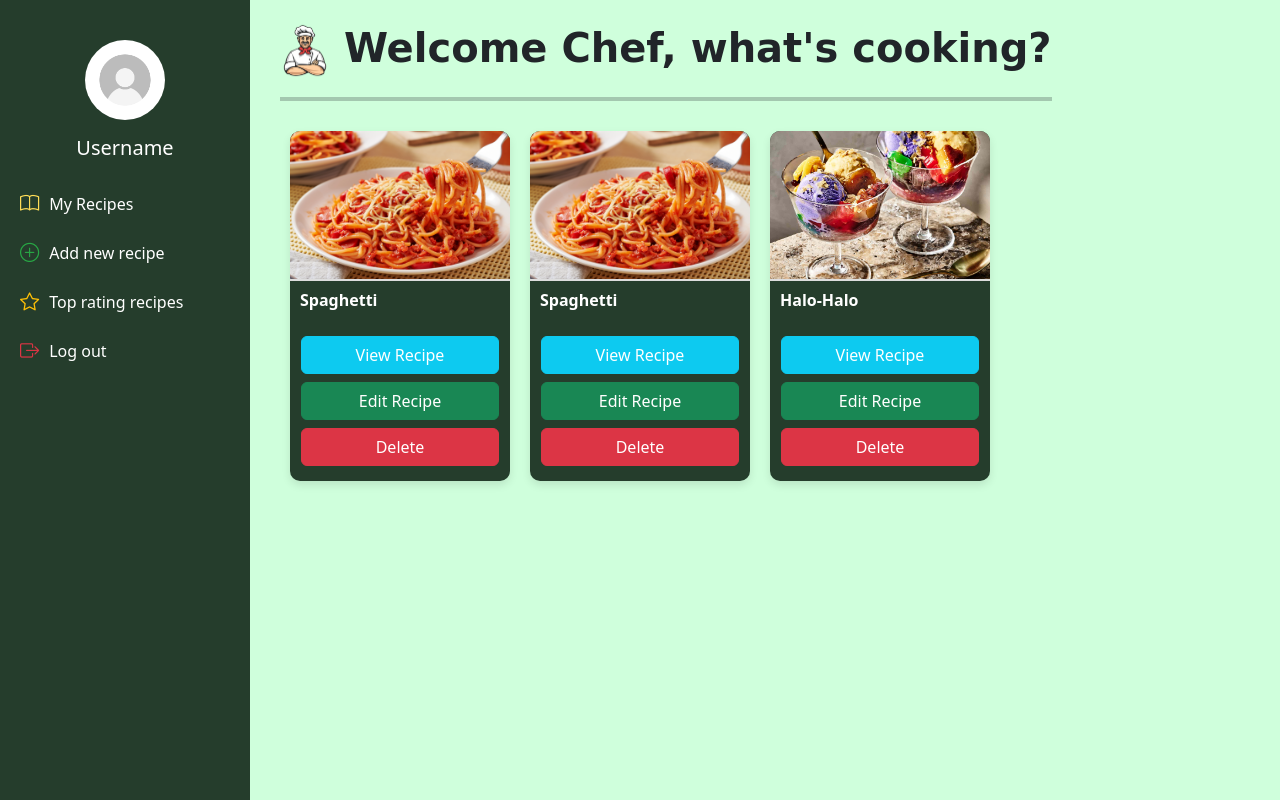
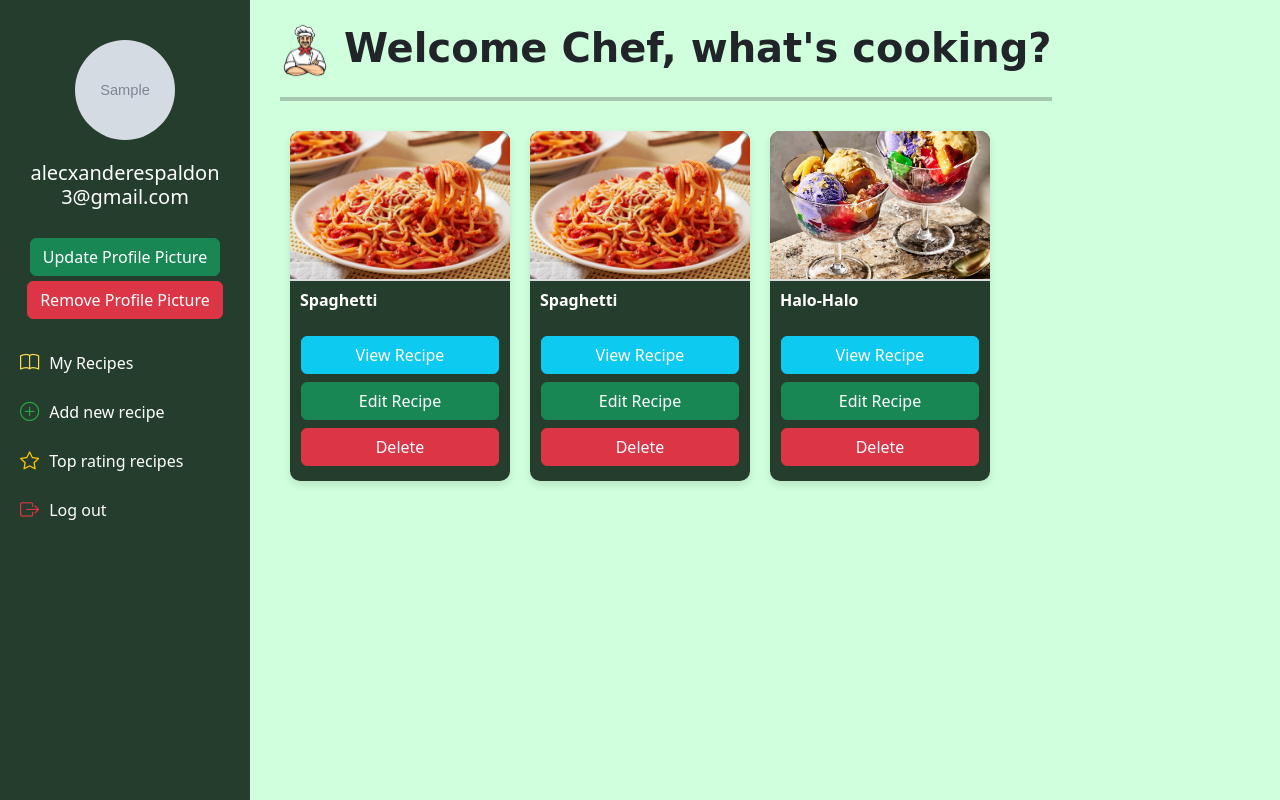
Before and after one commit to alecxander567/Recipe-Maker, a Django app: page /chef-homepage/ in a window 1280 px wide. Run offline with Django 5.2, Linux system fonts and the light colour scheme; a user stored in the database is signed in; data comes from the database, SQL or seed files in the repository; tables that the repository leaves empty hold one stand-in row (values such as "Sample post"); grey boxes marked "Sample" are stand-in pictures.

Commit message:
Add files via upload

```diff
--- a/my_app/templates/chefhomepage.html
+++ b/my_app/templates/chefhomepage.html
@@ -22,6 +22,7 @@
             position: fixed;
             padding-top: 20px;
             text-align: center;
+            overflow-y: auto;
         }
         .sidebar .profile {
             padding: 20px;
@@ -32,9 +33,14 @@
             border-radius: 50%;
             margin-bottom: 10px;
         }
-        .sidebar .profile h5 {
-            margin: 0;
-        }
+        .email-container {
+          max-width: 100%;
+          word-wrap: break-word;
+          overflow-wrap: break-word;
+          text-align: center;
+          padding: 5px;
+          white-space: normal;
+      }
         .sidebar a {
             padding: 10px 20px;
             display: flex;
@@ -125,15 +131,56 @@
         label {
             font-weight: 900;
         }
+        #loader {
+          position: fixed;
+          width: 100%;
+          height: 100%;
+          background: rgba(255, 255, 255, 0.9);
+          display: flex;
+          justify-content: center;
+          align-items: center;
+          z-index: 9999; /* Ensure it's on top */
+      }
+      .spinner {
+        border: 5px solid #f3f3f3;
+        border-top: 5px solid #3498db;
+        border-radius: 50%;
+        width: 50px;
+        height: 50px;
+        animation: spin 1s linear infinite;
+    }
+     @keyframes spin {
+       0% { transform: rotate(0deg); }
+       100% { transform: rotate(360deg); }
+    }
 
     </style>
 </head>
 <body>
+
+  <div id="loader">
+    <div class="spinner"></div>
+  </div>
+
     <div class="sidebar">
-        <div class="profile">
-            <img src="{% static 'img/userprof.avif' %}" class="img-fluid mb-3" style="border-radius: 50%;">
-            <h5>Username</h5>
+      <div class="profile">
+        {% if chef_profile.profile_picture %}
+        <img src="{{ chef_profile.profile_picture.url }}" alt="Profile Picture" class="rounded-circle mb-3" style="width: 100px; height: 100px;">
+        {% else %}
+        <img src="{% static 'img/user-icon.avif' %}" alt="Default Profile Picture" class="rounded-circle mb-3" style="width: 100px; height: 100px;">
+        {% endif %}
+        <div class="email-container mb-3">
+          <h5>{{ chef_profile.user.email }}</h5>
         </div>
+        <form method="POST" enctype="multipart/form-data">
+            {% csrf_token %}
+            <input type="file" id="profile_picture" name="profile_picture" style="display: none;" onchange="this.form.submit()">
+            <button type="button" class="btn btn-success" onclick="document.getElementById('profile_picture').click()">Update Profile Picture</button>
+            {% if chef_profile.profile_picture %}
+            <button type="submit" name="remove_picture" class="btn btn-danger" style="margin-top: 5px;">Remove Profile Picture</button>
+            {% endif %}
+        </form>
+      </div>
         <a href="#"><i class="bi bi-book"></i> My Recipes</a>
         <a href="#" data-bs-toggle="modal" data-bs-target="#addRecipeModal">
             <i class="bi bi-plus-circle"></i> Add new recipe
@@ -220,6 +267,11 @@
     </div>
   </div>
 
+  <script>
+    window.addEventListener("load", function () {
+      document.getElementById("loader").style.display = "none";
+  });
+  </script>
 
 <script src="{% static 'js/get_recipes.js' %}"></script>
 </body>
```
